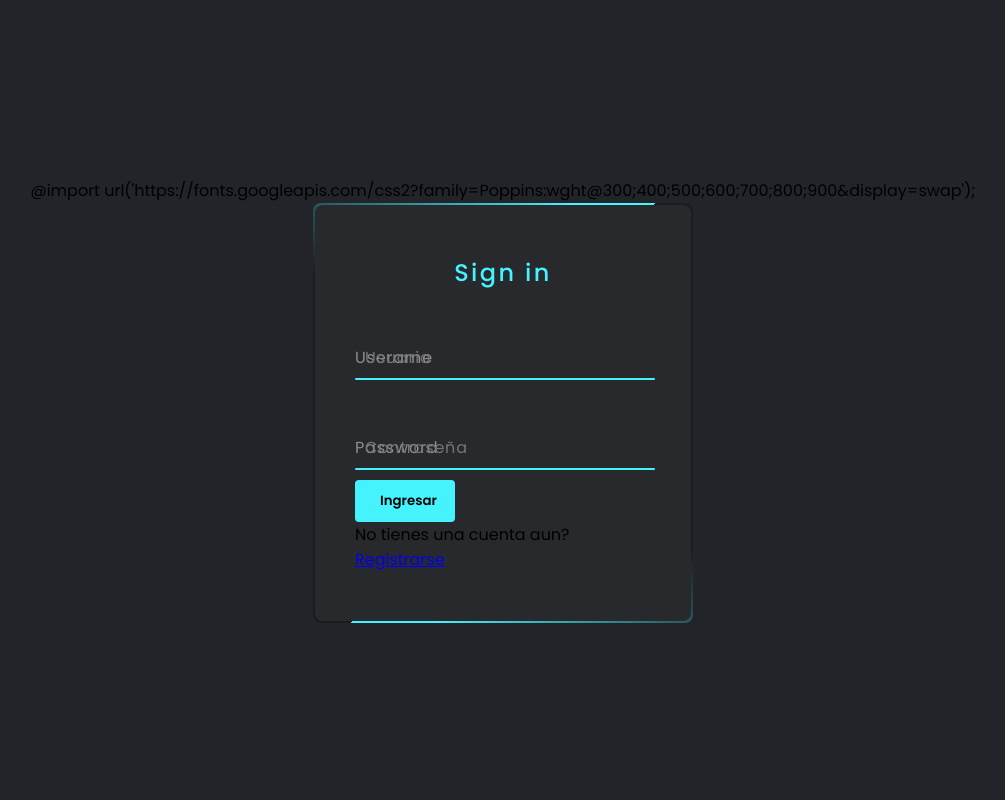
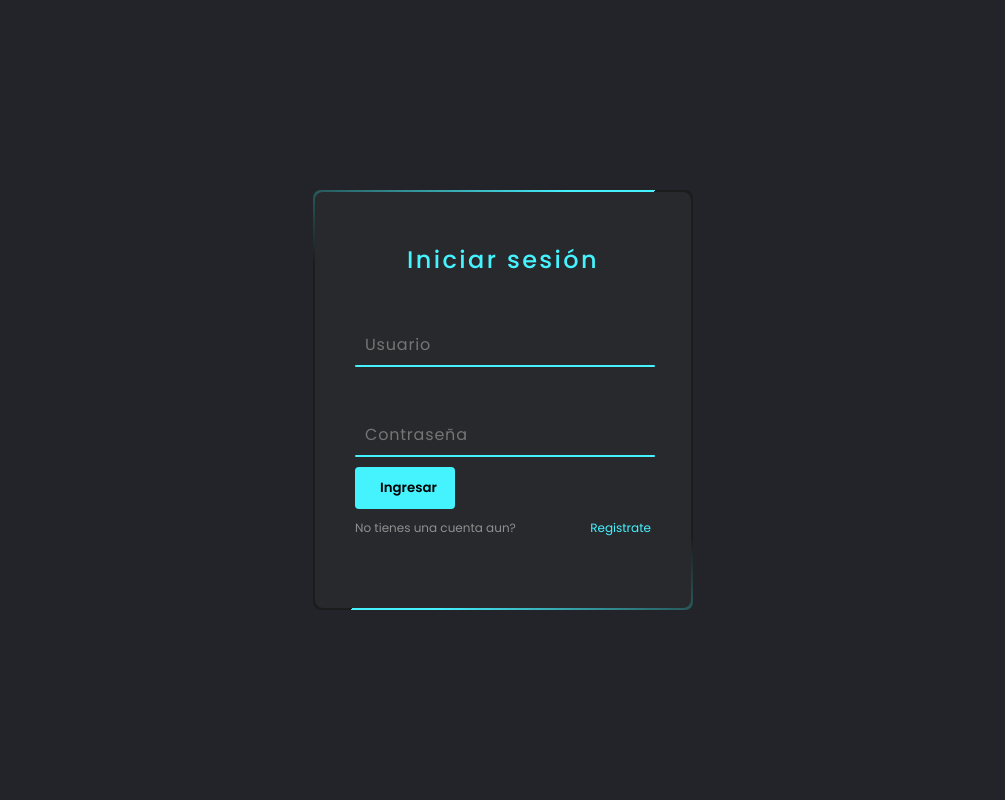
Before and after one commit to jgonzalezr2021/ProyectoQrLogin, a Django app: page /login/ in a window 1280 px wide. Shown: the whole page, without its empty margins (137-1142 px from the left). Run offline with Django 3.2, Linux system fonts and the light colour scheme; parts of the project's set-up code (start-up, migrations or seed data) failed here and were passed over.

Commit message:
modificacion de interfaz de login

```diff
--- a/proyectoQrLogin/templates/login.html
+++ b/proyectoQrLogin/templates/login.html
@@ -4,13 +4,13 @@
 <head>
     <meta charset="UTF-8">
     <meta name="viewport" content="width=device-width, initial-scale=1.0">
-   @import url('https://fonts.googleapis.com/css2?family=Poppins:wght@300;400;500;600;700;800;900&display=swap');
+
 
     {% load static %}
    <link rel="stylesheet" href="css/login.css">
 
    <style type="text/css">
-       @import url('https://fonts.googleapis.com/css2?family=Poppins:wght@300;400;500;600;700;800;900&display=swap');
+     @import url('https://fonts.googleapis.com/css2?family=Poppins:wght@300;400;500;600;700;800;900&display=swap');
         *
         {
 	        margin: 0;
@@ -195,16 +195,17 @@
 </head>
 <body>
 	<div class="box">
-		<form autocomplete="off">
-			<h2>Sign in</h2>
+		<form autocomplete="off" id="loginform" method="POST">
+            {% csrf_token %}
+			<h2>Iniciar sesión</h2>
 			<div class="inputBox">
 				<input type="text" name="username" id="username" placeholder="Usuario" required>
-				<span>Userame</span>
+
 				<i></i>
 			</div>
 			<div class="inputBox">
 				<input type="password" name="password" id="password" placeholder="Contraseña" required>
-				<span>Password</span>
+
 				<i></i>
 			</div>
 
@@ -212,8 +213,11 @@
             {% for message in messages %}
             <p class="error-message">{{ message }}</p>
             {% endfor %}
+            <div class="links">
+				<a href="#">No tienes una cuenta aun?</a>
+				<a href="{% url 'register' %}">Registrate</a>
+			</div>
 
-            <p> No tienes una cuenta aun? <a href="{% url 'register' %}" >Registrarse</a> </p>
 
 		</form>
 	</div>
```
Also changed, not shown: proyectoQrLogin/db.sqlite3.
